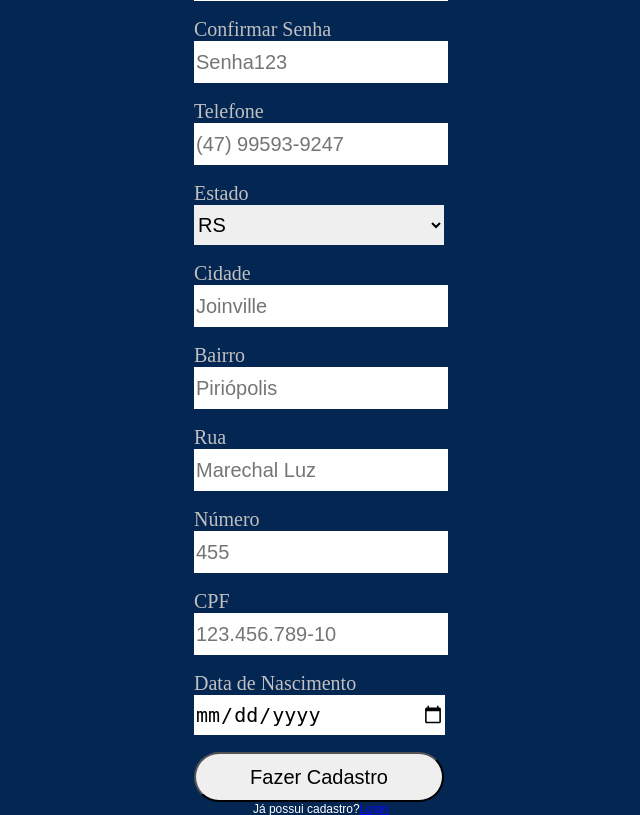
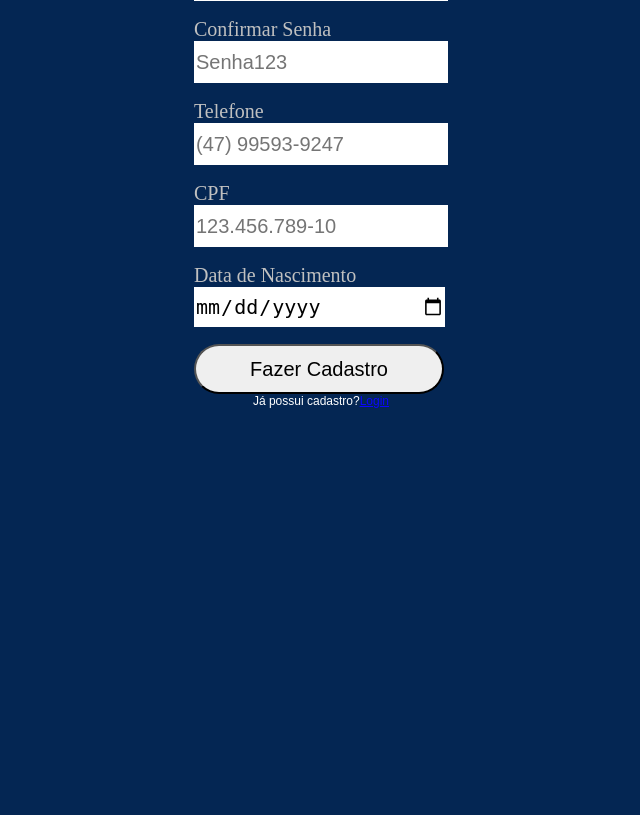
Before and after one commit to wandjr/VanoTech, a PHP site: page /cadastro.php in a window 1280 px wide. Shown: the part 508-1323 px from the top of the page, without its empty margins (319-959 px from the left). After the commit the page ends 916 px from the top, so only its background shows below. Run offline with PHP 8.4, Linux system fonts and the light colour scheme; some web fonts are replaced.

Commit message:
Update cadastro.php

```diff
--- a/cadastro.php
+++ b/cadastro.php
@@ -30,7 +30,7 @@
     <form action="inserir.php" method="post">
         <div class="cadastro">
             E-mail
-            <input type="text" name="email" class="caixa_texto" placeholder="pedro@gmail.com">
+            <input type="email" id="email" name="email" class="caixa_texto" placeholder="pedro@gmail.com">
         </div>
         <br>
 
@@ -61,64 +61,7 @@
 
         <div class="cadastro">
             Telefone
-            <input type="text" name="telefone" class="caixa_texto" placeholder="(47) 99593-9247">
-        </div>
-        <br>
-
-        <div class="cadastro">
-            Estado
-            <select class="caixa_texto" name="estado">
-                <option>RS</option>
-                <option>SC</option>
-                <option>PR</option>
-                <option>SP</option>
-                <option>ES</option>
-                <option>RJ</option>
-                <option>MG</option>
-                <option>MS</option>
-                <option>MT</option>
-                <option>GO</option>
-                <option>DF</option>
-                <option>RO</option>
-                <option>TO</option>
-                <option>BA</option>
-                <option>AL</option>
-                <option>PE</option>
-                <option>PA</option>
-                <option>RN</option>
-                <option>CE</option>
-                <option>PI</option>
-                <option>MA</option>
-                <option>PA</option>
-                <option>AP</option>
-                <option>AM</option>
-                <option>RR</option>
-                <option>AC</option>
-            </select>
-        </div>
-        <br>
-
-        <div class="cadastro">
-            Cidade
-            <input type="text" name="cidade" class="caixa_texto" placeholder="Joinville">
-        </div>
-        <br>
-
-        <div class="cadastro">
-            Bairro
-            <input type="text" name="bairro" class="caixa_texto" placeholder="Piriópolis">
-        </div>
-        <br>
-
-        <div class="cadastro">
-            Rua
-            <input type="text" name="rua" class="caixa_texto" placeholder="Marechal Luz">
-        </div>
-        <br>
-
-        <div class="cadastro">
-            Número
-            <input type="text" name="numero" class="caixa_texto" placeholder="455">
+            <input type="number" name="telefone" class="caixa_texto" placeholder="(47) 99593-9247">
         </div>
         <br>
 
@@ -134,12 +77,14 @@
         </div>
         <br>
 
-        <a href="login.html"><button class="botao_cadastro">Fazer Cadastro</button></a>
+        <a href="login.html"><button onmousemove="validar();" class="botao_cadastro">Fazer Cadastro</button></a>
         <br>
     </form>
 
-    <div id="texto">Já possui cadastro?<a href="login.html">Login</a></div>
+    <div id="texto">Já possui cadastro?<a href="login.html" >Login</a></div>
 
     <br>
 </body>
+
+
 </html>
```
